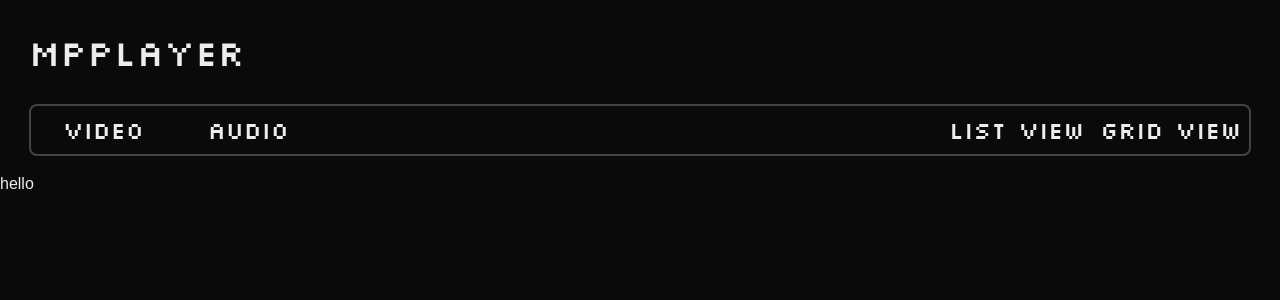
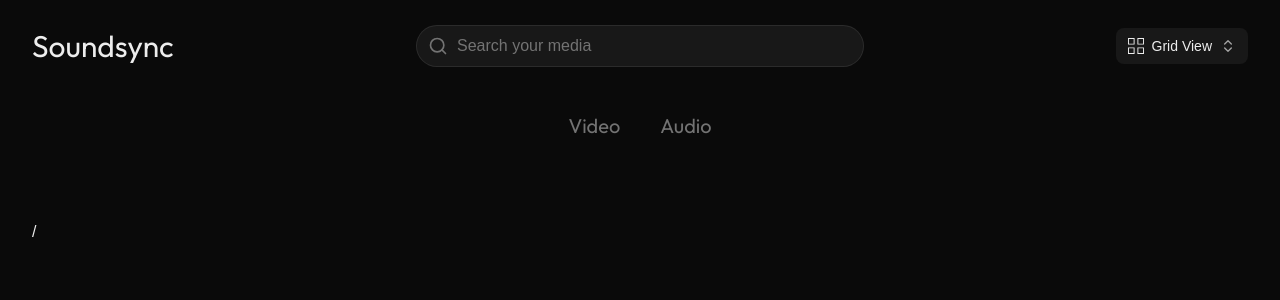
Before and after one commit to arx9781/soundsync, a Next.js app: page / in a window 1280 px wide. Shown: the top 300 px of the page. Built offline with nearby package versions, Linux system fonts and the light colour scheme.

Commit message:
improved layout

```diff
--- a/app/layout.tsx
+++ b/app/layout.tsx
@@ -1,6 +1,7 @@
 import type { Metadata } from "next";
 import "./globals.css";
 import Navbar from "./ui/Navbar";
+import { DynamicTitle } from "./ui/DynamicTitle";
 
 export const metadata: Metadata = {
   title: "MPPlayer",
@@ -15,9 +16,10 @@ export default function RootLayout({
 }>) {
   return (
     <html lang="en">
-      <body>
+      <body className="mx-auto max-w-[95%]">
+        <DynamicTitle />
         <Navbar />
-        {children}
+        <div className="mt-16">{children}</div>
       </body>
     </html>
   );
--- a/app/page.tsx
+++ b/app/page.tsx
@@ -1,7 +1,7 @@
 export default function Home() {
   return (
     <div>
-      <h1>hello</h1>
+      <h1>/</h1>
     </div>
   );
 }
--- /dev/null
+++ b/app/ui/DynamicTitle.tsx
@@ -0,0 +1,21 @@
+"use client";
+
+import { usePathname } from "next/navigation";
+import { useEffect } from "react";
+
+export function DynamicTitle() {
+  const pathname = usePathname();
+
+  useEffect(() => {
+    const pathTitles: { [key: string]: string } = {
+      "/": "Home",
+      "/video": "Video",
+      "/audio": "Audio",
+    };
+
+    const pathTitle = pathTitles[pathname] || "Page";
+    document.title = `${pathTitle} / Soundsync`;
+  }, [pathname]);
+
+  return null;
+}
--- a/app/ui/Navbar.tsx
+++ b/app/ui/Navbar.tsx
@@ -1,56 +1,69 @@
 "use client";
-
 import Link from "next/link";
 import { usePathname } from "next/navigation";
-import { Silkscreen } from "next/font/google";
+import { Outfit } from "next/font/google";
+import { SearchBar } from "./SearchBar";
+import { ViewModeDropdown } from "./ViewModeDropdown";
+import { useState } from "react";
 
-const silkscreen = Silkscreen({
+const outfit = Outfit({
   subsets: ["latin"],
-  weight: "400",
+  weight: ["400", "600", "700"],
+  display: "swap",
 });
 
 export default function Navbar() {
   const currentPath = usePathname();
+  const [viewMode, setViewMode] = useState<"grid" | "list">("grid");
+
+  const navLinkClasses = (path: string) => `
+    inline-block px-4 py-2
+    ${
+      currentPath === path
+        ? "bg-neutral-800/50 text-white"
+        : "bg-transparent text-neutral-500 hover:bg-neutral-700/20 hover:text-neutral-300"
+    }
+    transition-all duration-300
+    rounded-lg
+    text-xl
+  `;
 
   return (
-    <header>
-      <div className="w-[98%] p-4 flex items-center justify-center flex-col mx-auto">
-        <h1
-          className={`w-full py-4 ${silkscreen.className} text-2xl md:text-4xl mb-2 md:mb-4`}
+    <header className="space-y-4">
+      <div className="mx-auto my-3 flex w-full items-center justify-between rounded-lg py-4">
+        <Link
+          href="/"
+          className={`${outfit.className} text-xl md:text-3xl transition-opacity hover:opacity-80`}
         >
-          <Link href="/">MPPlayer</Link>
-        </h1>
-        <nav
-          className={`w-full flex items-center justify-between flex-row ${silkscreen.className} border-2 border-neutral-600/80 rounded-lg overflow-hidden`}
-        >
-          <div>
-            <Link
-              href="/video"
-              className={
-                currentPath === "/video"
-                  ? "bg-neutral-600/80 p-6 pt-5 rounded-tr-lg rounded-br-lg"
-                  : "bg-transparent p-6"
-              }
-            >
-              <button className={`transition-all duration-300`}>Video</button>
-            </Link>
-            <Link
-              href="/audio"
-              className={
-                currentPath === "/audio"
-                  ? "bg-neutral-600/80 p-6 pt-5 rounded-lg"
-                  : "bg-transparent p-6"
-              }
-            >
-              <button className={`transition-all duration-300`}>Audio</button>
-            </Link>
-          </div>
-          <div>
-            <button>List View</button>
-            <button>Grid View</button>
-          </div>
-        </nav>
+          Soundsync
+        </Link>
+
+        <div className="absolute left-1/2 w-full max-w-md -translate-x-1/2 transform">
+          <SearchBar />
+        </div>
+
+        <div className="flex items-center space-x-4">
+          <ViewModeDropdown />
+        </div>
       </div>
+
+      <nav
+        className={`
+          mx-auto w-max flex justify-center px-2
+          ${outfit.className}
+          rounded-lg
+          py-2
+        `}
+      >
+        <div className="flex space-x-2">
+          <Link href="/video" className={navLinkClasses("/video")}>
+            Video
+          </Link>
+          <Link href="/audio" className={navLinkClasses("/audio")}>
+            Audio
+          </Link>
+        </div>
+      </nav>
     </header>
   );
 }
--- /dev/null
+++ b/app/ui/SearchBar.tsx
@@ -0,0 +1,30 @@
+"use client";
+import { useState } from "react";
+import { LuSearch } from "react-icons/lu";
+
+export function SearchBar() {
+  const [searchTerm, setSearchTerm] = useState("");
+
+  const handleSearch = (e: React.FormEvent) => {
+    e.preventDefault();
+    // search logic here
+    console.log("Searching for:", searchTerm);
+  };
+
+  return (
+    <form onSubmit={handleSearch} className="relative mx-auto w-full max-w-md">
+      <div className="relative">
+        <input
+          type="text"
+          placeholder="Search your media"
+          value={searchTerm}
+          onChange={(e) => setSearchTerm(e.target.value)}
+          className="w-full rounded-full border border-neutral-700/50 bg-neutral-800/50 py-2 pl-10 pr-4 text-neutral-200 placeholder-neutral-500 transition-all duration-300 focus:outline-none focus:ring-2 focus:ring-neutral-600"
+        />
+        <div className="absolute left-3 top-1/2 -translate-y-1/2 transform text-neutral-500">
+          <LuSearch className="h-5 w-5" />
+        </div>
+      </div>
+    </form>
+  );
+}
--- /dev/null
+++ b/app/ui/ViewModeDropdown.tsx
@@ -0,0 +1,87 @@
+"use client";
+import React, { useState, useRef, useEffect } from "react";
+import { TfiViewList } from "react-icons/tfi";
+import { TfiViewGrid } from "react-icons/tfi";
+import { LuChevronsUpDown } from "react-icons/lu";
+
+export function ViewModeDropdown() {
+  const [isOpen, setIsOpen] = useState(false);
+  const [selectedView, setSelectedView] = useState("grid");
+  const dropdownRef = useRef<HTMLDivElement>(null);
+
+  const views = [
+    {
+      value: "grid",
+      label: "Grid View",
+      icon: <TfiViewGrid className="h-4 w-4" />,
+    },
+    {
+      value: "list",
+      label: "List View",
+      icon: <TfiViewList className="h-4 w-4" />,
+    },
+  ];
+
+  useEffect(() => {
+    const handleClickOutside = (event: MouseEvent) => {
+      if (
+        dropdownRef.current &&
+        !dropdownRef.current.contains(event.target as Node)
+      ) {
+        setIsOpen(false);
+      }
+    };
+
+    document.addEventListener("mousedown", handleClickOutside);
+    return () => {
+      document.removeEventListener("mousedown", handleClickOutside);
+    };
+  }, []);
+
+  const toggleDropdown = () => {
+    setIsOpen(!isOpen);
+  };
+
+  const handleViewSelect = (view: string) => {
+    setSelectedView(view);
+    setIsOpen(false);
+  };
+
+  const currentView = views.find((view) => view.value === selectedView);
+
+  return (
+    <div className="relative" ref={dropdownRef}>
+      <button
+        onClick={toggleDropdown}
+        className="group flex items-center space-x-2 rounded-lg bg-neutral-800/50 px-3 py-2 transition-colors hover:bg-neutral-700/50"
+      >
+        {currentView?.icon}
+        <span className="text-sm">{currentView?.label}</span>
+        <LuChevronsUpDown className="h-4 w-4 text-neutral-400 transition-colors group-hover:text-neutral-200" />
+      </button>
+
+      {isOpen && (
+        <div className="absolute right-0 top-full z-50 mt-2 w-48 overflow-hidden rounded-lg border border-neutral-700 bg-neutral-800 shadow-lg">
+          {views.map((view) => (
+            <button
+              key={view.value}
+              onClick={() => handleViewSelect(view.value)}
+              className={`
+                w-full flex items-center space-x-2 px-3 py-2 text-left text-sm
+                ${
+                  selectedView === view.value
+                    ? "bg-neutral-700 text-white"
+                    : "hover:bg-neutral-700/50"
+                }
+                transition-colors
+              `}
+            >
+              {view.icon}
+              <span>{view.label}</span>
+            </button>
+          ))}
+        </div>
+      )}
+    </div>
+  );
+}
```
Also changed, not shown: package.json (+6 -5 lines), 1 other file (tests, documents, lock files or other folders).
